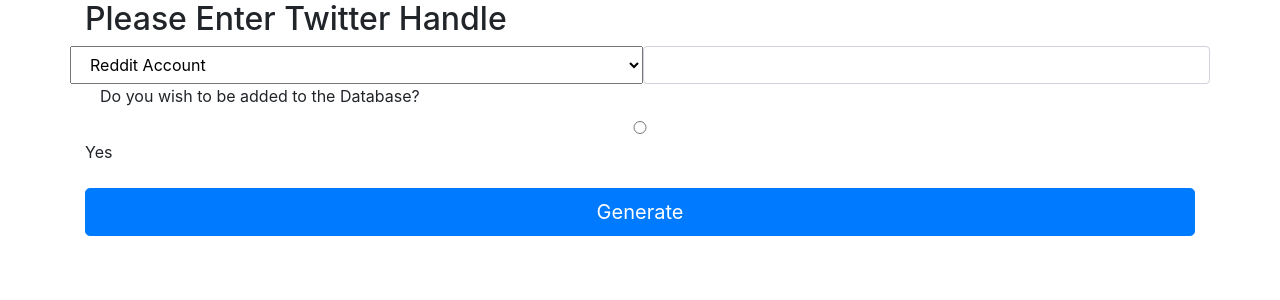
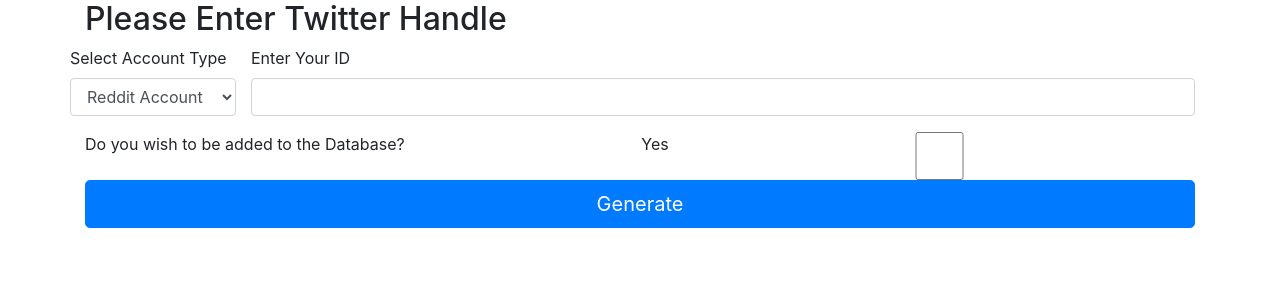
Before and after one commit to skyepurchase/HexBridgeChallenge, a Flask app: page / in a window 1280 px wide. Shown: the top 300 px of the page. Run offline with Flask 2, Linux system fonts and the light colour scheme; some libraries are stand-ins or nearby versions.

Commit message:
Better UI

```diff
--- a/static/js/index.js
+++ b/static/js/index.js
@@ -47,6 +47,8 @@ $(function() {
             }).done(function (data) {
                 $('#close_id_card').show();
                 $('#far_id_card').show();
+                $('#close_ids').empty();
+                $('#far_ids').empty();
 
                 data.close_ids.forEach(ID => {
                     let p = document.createElement("p");
--- a/templates/index.html
+++ b/templates/index.html
@@ -21,15 +21,23 @@
     <div class="container">
         <form class="form-twitter-id" role="form">
             <h2 class="form-twitter-id-heading">Please Enter Twitter Handle</h2>
-            <div class="row" id="idForm">
-                <select class="col" id="social" name="dropdown">
-                    <option value="twitter" selected>Twitter Account</option>
-                    <option value="reddit" selected>Reddit Account</option>
-                </select>
-                <input type="text" id="inputID" name="ID" class="col form-control" required/>
+            <div class="row">
+                <div class="mb-3">
+                    <label for="social" class="form-label">Select Account Type</label>
+                    <select class="col form-control" id="social" name="dropdown">
+                        <option value="twitter" selected>Twitter Account</option>
+                        <option value="reddit" selected>Reddit Account</option>
+                    </select>
+                </div>
+                <div class="col mb-3" id="idForm">
+                    <label for="inputID" class="form-label">Enter Your ID</label>
+                    <input type="text" id="inputID" name="ID" class="form-control" required/>
+                </div>
             </div>
-            <label for="consent" class="col">Do you wish to be added to the Database?</label>
-            <input class="col" type="radio" id="consent" name="consent" value="yes"/> Yes<br><br>
+            <div class="row">
+                <label class="col" for="consent">Do you wish to be added to the Database?</label> Yes<br><br>
+                <input class="col" type="checkbox" id="consent" name="consent" value="yes"/>
+            </div>
             <button class="col btn btn-lg btn-primary btn-block" type="submit">Generate</button>
         </form>
 
@@ -38,7 +46,7 @@
             <div class="card-body" id="close_ids">
             </div>
         </div>
-        <div class="card text-white bg-danger mb-5" id="far_id_card" style="max-width: 18rem;">
+        <div class="card text-white bg-danger mb-3" id="far_id_card" style="max-width: 18rem;">
             <div class="card-header">Far IDs</div>
             <div class="card-body" id="far_ids">
             </div>
```
